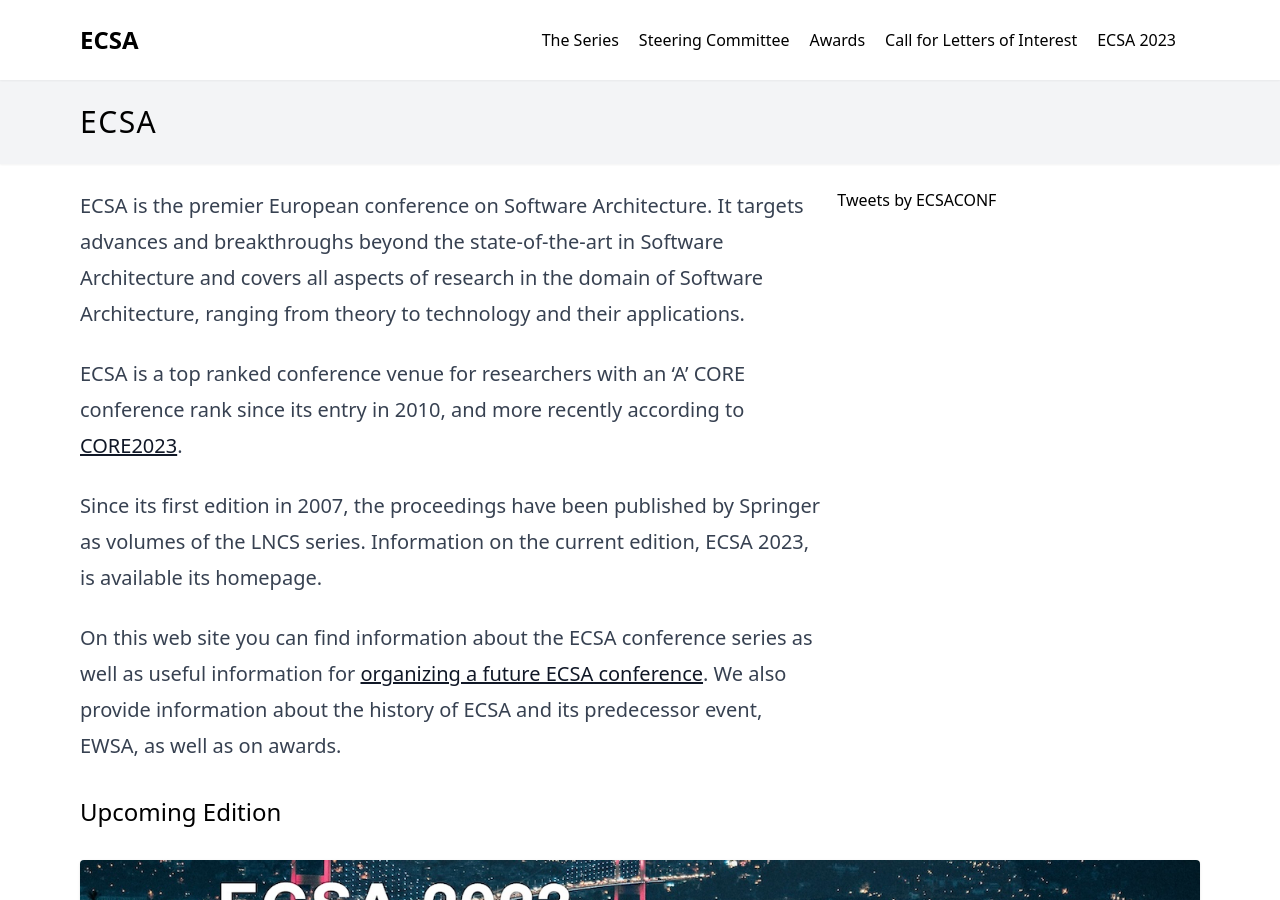
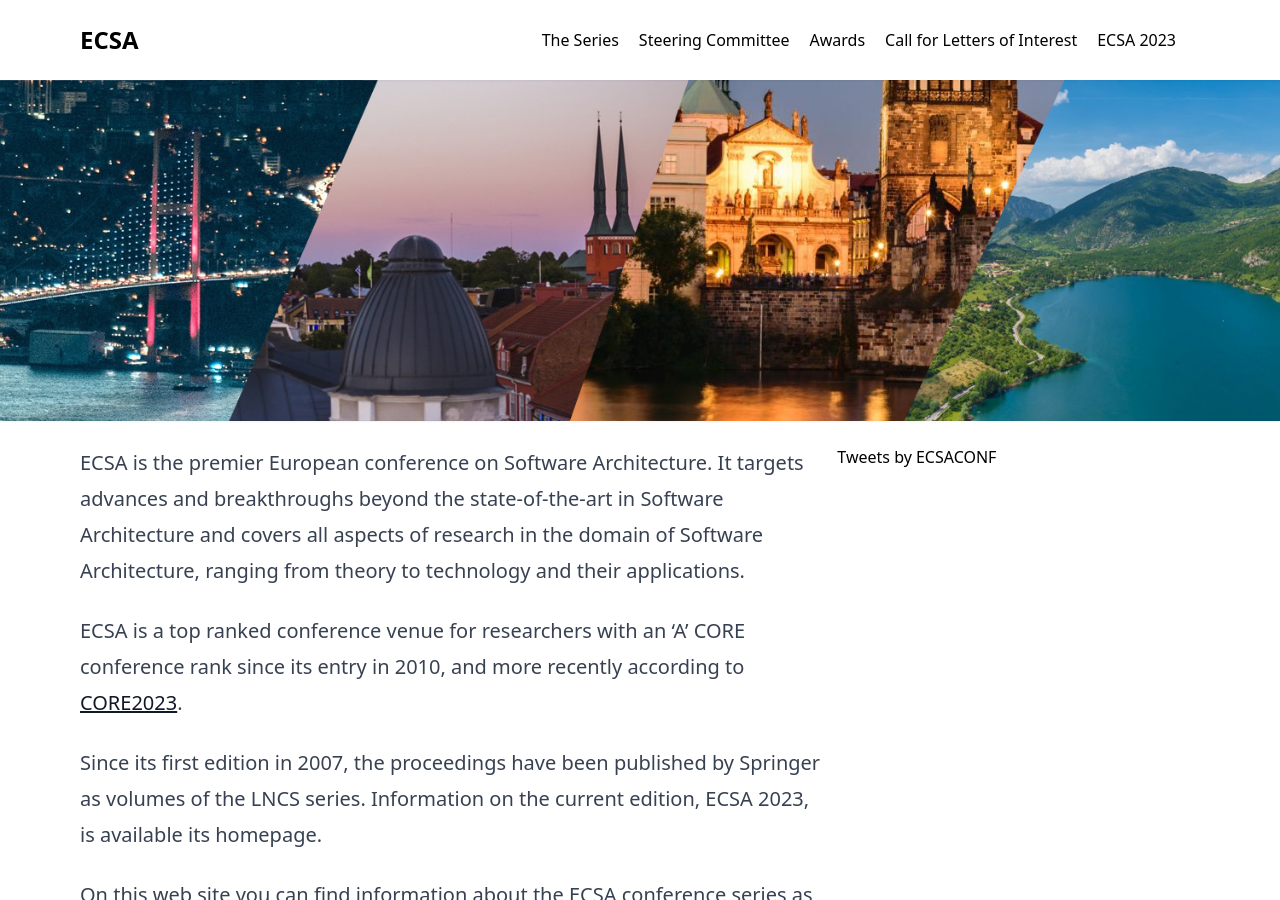
Before and after one commit to ecsa-conferences/ecsa-conferences.github.io, a Jekyll site: the page built from _pages/series.md, in a window 1280 px wide and 900 px high. Built offline with Jekyll 4.4.1, drawn with Linux system fonts in a browser that asks for light colours; nearby versions of some CDN libraries; comment, search, counter and statistics services are not loaded.

Commit message:
Add ECSA series homepage banner

```diff
--- a/_layouts/home.html
+++ b/_layouts/home.html
@@ -3,9 +3,7 @@ layout: base
 ---
 
   <div class="pt-20 bg-gray-100 text-black shadow-sm">
-    <div class="container max-w-6xl mx-auto px-4 py-6">
-      <h1 class="text-3xl tracking-wider">ECSA</h1>
-    </div>
+    <img src="{{ '/assets/img/ecsa-series-banner.jpg' | relative_url }}" width="100%"/>
   </div>
 
   <div class="container max-w-6xl mx-auto px-4 pt-6 pb-6 pb-md-10">
```
Also changed, not shown: assets/img/ecsa-series-banner.jpg (added).
